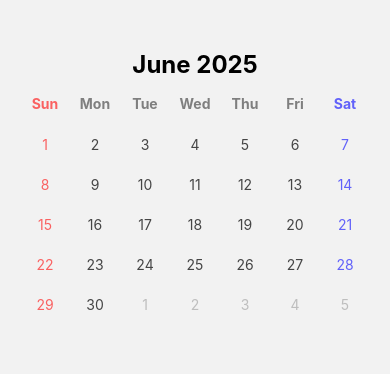
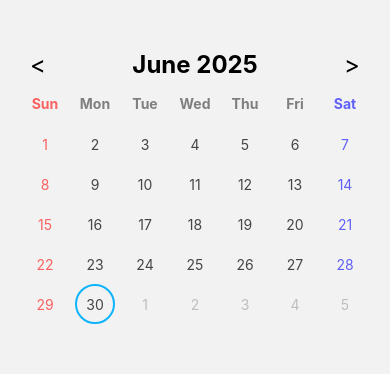
Before and after one commit to taewon-Kang/native-calendar-app, a React Native app: screen /Calendar in a window 390 px wide. Shown: the top 374 px of the page. Built offline with nearby package versions, Linux system fonts and the light colour scheme.

Commit message:
feat(calendar): Header 적용 및 월 옮기는 로직 추가

```diff
--- a/src/screens/calendar/CalendarScreen.tsx
+++ b/src/screens/calendar/CalendarScreen.tsx
@@ -1,46 +1,58 @@
 import React, { useState } from "react";
-import { View, Text, StyleSheet } from "react-native";
+import { View, StyleSheet } from "react-native";
 import { getCalendar } from "../../utils/calendar";
 import CalendarCell from "../../components/calendar/CalendarCell";
-
-const DAYS = ["Sun", "Mon", "Tue", "Wed", "Thu", "Fri", "Sat"];
-
-const today = new Date();
-const year = today.getFullYear();
-const month = today.getMonth();
-const calendarRows = getCalendar(year, month);
+import CalendarHeader from "../../components/calendar/CalendarHeader";
 
 export default function CalendarScreen() {
-  const [selectedDate, setSelectedDate] = useState<number | null>(null);
+  const today = new Date();
+
+  const [year, setYear] = useState(today.getFullYear());
+  const [month, setMonth] = useState(today.getMonth());
+  const [selectedDate, setSelectedDate] = useState(
+    `${today.getFullYear()}-${today.getMonth() + 1}-${today.getDate()}`
+  );
+
+  const calendarRows = getCalendar(year, month);
+
+  const handlePrevMonth = () => {
+    if (month === 0) {
+      setMonth(11);
+      setYear((prev) => prev - 1);
+    } else {
+      setMonth((prev) => prev - 1);
+    }
+  };
+
+  const handleNextMonth = () => {
+    if (month === 11) {
+      setMonth(0);
+      setYear((prev) => prev + 1);
+    } else {
+      setMonth((prev) => prev + 1);
+    }
+  };
+
+  const handleSelectDate = (day: number, isCurrentMonth: boolean) => {
+    if (!isCurrentMonth) return;
+    setSelectedDate(`${year}-${month + 1}-${day}`);
+  };
 
   return (
     <View style={styles.container}>
-      <Text style={styles.headerText}>
-        {today.toLocaleString("default", { month: "long" })} {year}
-      </Text>
-
-      <View style={styles.weekRow}>
-        {DAYS.map((day) => (
-          <Text
-            key={day}
-            style={[
-              styles.weekDay,
-              day === "Sun" && styles.sunday,
-              day === "Sat" && styles.saturday,
-            ]}
-          >
-            {day}
-          </Text>
-        ))}
-      </View>
-
+      <CalendarHeader
+        year={year}
+        month={month}
+        onPrev={handlePrevMonth}
+        onNext={handleNextMonth}
+      />
       <View style={styles.dateGrid}>
         {calendarRows.map((week, rowIdx) => (
           <View key={rowIdx} style={styles.weekRow}>
             {week.map((cell, colIdx) => {
               const isSelected =
-                cell.isCurrentMonth && cell.day === selectedDate;
-
+                cell.isCurrentMonth &&
+                selectedDate === `${year}-${month + 1}-${cell.day}`;
               return (
                 <CalendarCell
                   key={colIdx}
@@ -49,9 +61,9 @@ export default function CalendarScreen() {
                   isSunday={colIdx === 0}
                   isSaturday={colIdx === 6}
                   isSelected={isSelected}
-                  onPress={() => {
-                    if (cell.isCurrentMonth) setSelectedDate(cell.day);
-                  }}
+                  onPress={() =>
+                    handleSelectDate(cell.day, cell.isCurrentMonth)
+                  }
                 />
               );
             })}
@@ -67,27 +79,9 @@ const styles = StyleSheet.create({
     paddingTop: 50,
     paddingHorizontal: 20,
   },
-  headerText: {
-    fontSize: 24,
-    fontWeight: "bold",
-    marginBottom: 16,
-    textAlign: "center",
-  },
   weekRow: {
     flexDirection: "row",
     justifyContent: "space-between",
-  },
-  weekDay: {
-    flex: 1,
-    textAlign: "center",
-    fontWeight: "bold",
-    color: "rgba(50, 50, 50, 0.6)",
-  },
-  sunday: {
-    color: "rgba(255, 0, 0, 0.6)",
-  },
-  saturday: {
-    color: "rgba(0, 0, 255, 0.6)",
   },
   dateGrid: {
     marginTop: 12,
```
